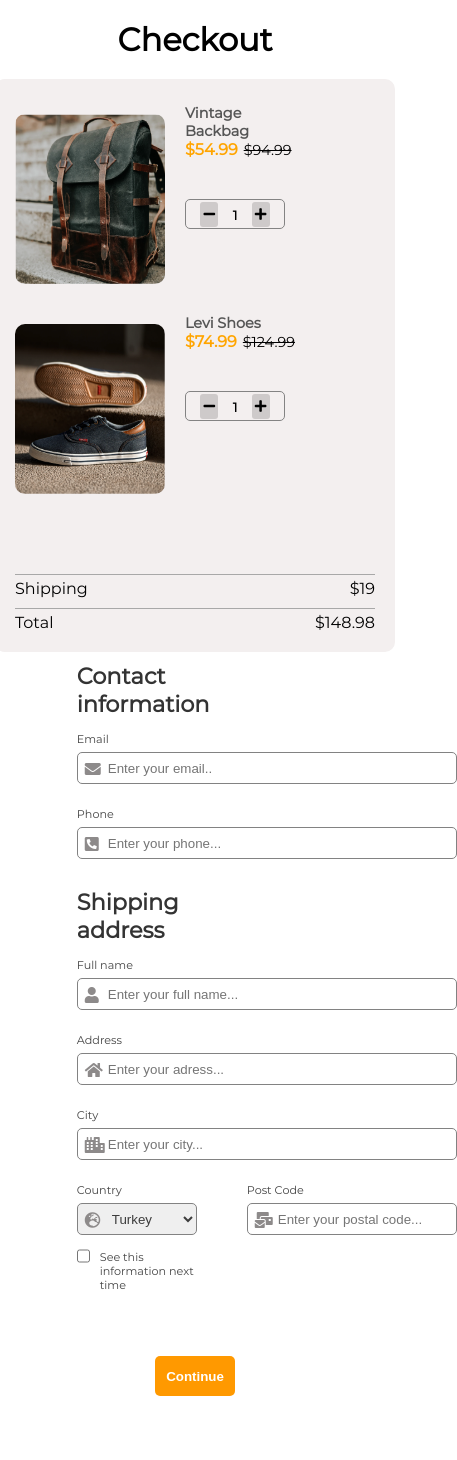
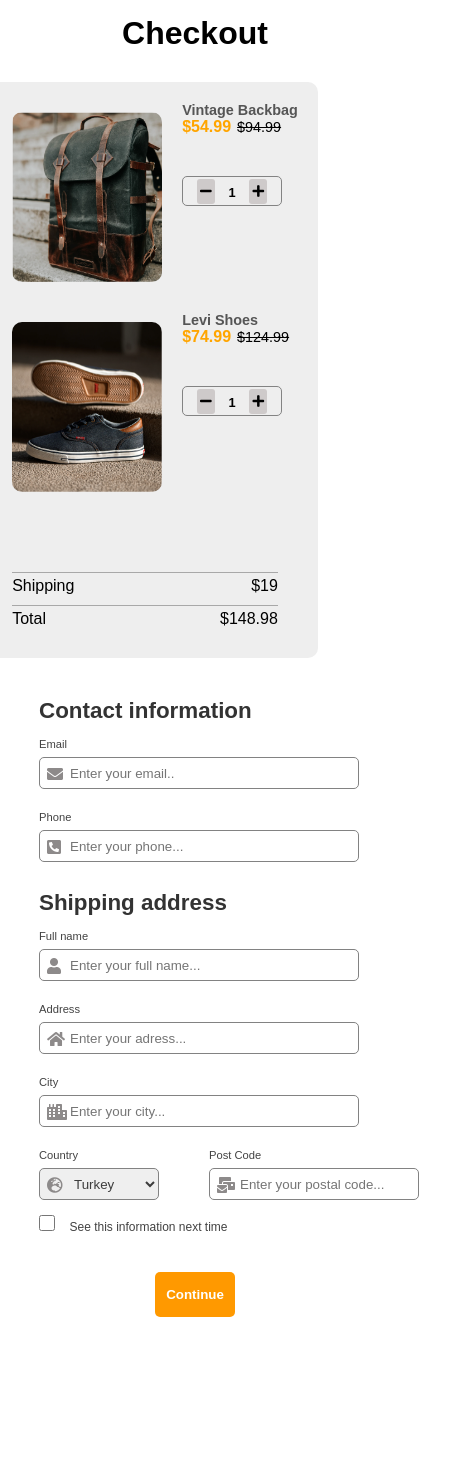
Before and after one commit to BaydasBetul/Checkout, a plain HTML site: page index.html in a window 390 px wide. Shown: the whole page, 457 px wide, since content can reach past the window. After the commit the page ends 1317 px from the top, so only its background shows below. Drawn offline with Linux system fonts and the light colour scheme.

Commit message:
last update

```diff
--- a/index.html
+++ b/index.html
@@ -5,6 +5,7 @@
     <meta charset="UTF-8">
     <meta http-equiv="X-UA-Compatible" content="IE=edge">
     <meta name="viewport" content="width=device-width, initial-scale=1.0">
+    <link href="https://fonts.googleapis.com/css2?family=Montserrat&display=swap" rel="stylesheet">
     <link rel="stylesheet" href="https://cdnjs.cloudflare.com/ajax/libs/font-awesome/5.1.0-11/css/all.css"
         integrity="sha512-xO/VZFNBvip9IT+BD6Nq/pHdBvKeFcwygKqARlegjQ+5A68KsMSYrPbGP1oYow5ec9Tqq8peJXcn5J1bD4O00w=="
         crossorigin="anonymous" referrerpolicy="no-referrer" />
@@ -18,9 +19,9 @@
 
 <body>
 
-    <head>
+    <header>
         <h1 id="title">Checkout</h1>
-    </head>
+    </header>
     <main>
 
         <form action="result.html" method="get" id="form">
@@ -118,7 +119,7 @@
 
         </form>
 
-
+        <section>
             <div class="probox">
 
                 <div class="product">
@@ -178,10 +179,16 @@
 
 
             </div>
+        </section>
+
+
     </main>
+
+    <footer>
         <div>
             <button id="button-submit" type="submit">Continue</button>
         </div>
+    </footer>
 </body>
 
 </html>
--- a/style.css
+++ b/style.css
@@ -2,53 +2,43 @@
     margin: 0;
     padding: 0;
     box-sizing: border-box;
-}
-@font-face{
-    font-family: Mon;
-    src: url('fonts/Montserrat-Regular.ttf');
+    font-family: Mon, Arial, Helvetica, sans-serif;
 }
 
-body{
-    font-family: Mon, Arial, Helvetica, sans-serif;
-    display: flex;
-    flex-direction: column;
-    align-items: center;
+
+#title{
+    font-weight: bold;
+    text-align: center;
+    margin: 15px 0 30px;
+}
+main {
+    display: grid;
+    grid-template-columns: 450px 370px;
+    justify-content: center;
 }
 
-#title{
-    text-align: center;
-    margin: 20px 0;
+section{
+    display: grid;
+    background-color: #EEEEEE;
+    border-radius: 10px;
+    padding: 10px 20px;
 }
 
-main {
-    background-color: #fff;
-    width: 70%;
-    display: flex;
-    flex-direction: row;
-    justify-content: center;
-    flex-wrap: wrap-reverse;
-    text-align: left;
-    /*display:grid;
-    grid-template-columns: 60% 40%;
-    transform: translateX(120px,-50%);
-    -webkit-transform: translateX(120px,-50%);
-    -moz-transform: translateX(120px,-50%);
-    -ms-transform: translateX(120px,-50%);
-    -o-transform: translateX(120px,-50%); */
-}
-
-form{
-    width: 50%;
-    margin-right: 100px;
+form {
+    position: relative;
+    width: 80%;
+    display: block;
 }
 
 input, select {
     color: rgb(61, 61, 61);
     margin-top: 5px;
-    width: 380px;
+    width: 372px;
     height: 32px;
     border-radius: 5px;
     border: 1px solid rgb(130, 130, 130);
+    padding-left: 35px;
+    font-family: Arial, Helvetica, sans-serif;
 }
 
 h2 {
@@ -58,18 +48,21 @@ h2 {
 }
 
 label {
-    margin-top: 10px;
+    margin: 8px auto;
     font-size: 0.7rem;
     color: rgb(66, 66, 66);
 }
 
-#checkbox{
-    margin-right: 10px;
-    display: flex;
-    flex-flow: row
+#checkbox input{
+    display: inline-block;
+    width: 16px;
+    height: 16px;
+    margin-top: 15px;
 }
 #checkbox label{
-    margin-top: 15px;
+    display: inline-block;
+    font-size: 12px;
+    align-items: baseline;
 }
 
 #information {
@@ -112,28 +105,12 @@ label {
     color: rgb(141, 138, 138);
 }
 
-.probox {
-    background-color: rgb(243, 239, 239);
-    width: 40%;
-    height: auto;
-    min-width: 400px;
-    border-radius: 10px;
-    -webkit-border-radius: 10px;
-    -moz-border-radius: 10px;
-    -ms-border-radius: 10px;
-    -o-border-radius: 10px;
-    padding-top: 15px;
-    margin-right: ;
+.product{
+    display: flex;
+    flex-direction: row;
 }
 
-.product{
-    width: 50%;
-    display: flex;
-    flex-direction: row;
-
-}
-
-img{
+section img{
     width:150px;
     height:170px;
     border-radius: 10px;
@@ -196,15 +173,19 @@ span {
 }
 
 
-#button-submit{
+footer button{
     margin: 4rem ;
     background-color: rgb(255, 153, 0);
     color: white;
-    height: 40px;
+    height: 45px;
     width: 80px;
     border-radius: 5px;
     font-weight: 700;
     border: none;
+    display: block;
+    align-items: baseline;
+    margin: 30px auto 0;
+
 }
 
 #shipping p {
@@ -215,73 +196,18 @@ span {
     text-align: right;
 }
 
--------------------------------------------------------------------
 @media screen and (max-width:692px) {
+    main, footer{
+        display: flex;
+        flex-wrap: wrap-reverse;
+        justify-content: center;
+    }
+    input{
+        width: 320px;
+    }
 
-main {
-    flex-direction: column;
+    section{
+        margin-left:-100px;
+        margin-bottom: 30px;
+    }
 }
-
-input, select {
-    color: rgb(61, 61, 61);
-    margin-top: 5px;
-    width: 370px;
-    height: 32px;
-    border-radius: 5px;
-    border: 1px solid rgb(130, 130, 130);
-}
-
-h2 {
-    font-size: 1.4rem;
-    color: #333;
-    margin: 10px 0;
-}
-
-label {
-    margin-top: 10px;
-    font-size: 0.8rem;
-    color: rgb(66, 66, 66);
-}
-#formcontrol{
-    margin: 30px 10px 30px 30px;
-    width: 370px;
-}
-#country-posta {
-    display: flex;
-    flex-direction: column;
-}
-
-#postacode {
-    width: 370px;
-    margin-left: 0px;
-}
-
-#postacode input{
-    width: 210px;
-    margin-left: 0px;
-}
-#postacode-label {
-    position: relative;
-    left: 0px;
-}
-
-.input-index i{
-    position: absolute;
-    left: 0;
-    top: 5px;
-    padding: 9px 8px;
-    color: rgb(141, 138, 138);
-}
-
-#button-submit{
-    float: none;
-    margin-left: 170px;
-    color: white;
-    height: 40px;
-    width: 80px;
-    border-radius: 5px;
-    font-weight: 700;
-    border: none;
-}
-
-}
```
Lines whose indentation alone changed are shown as unchanged.
